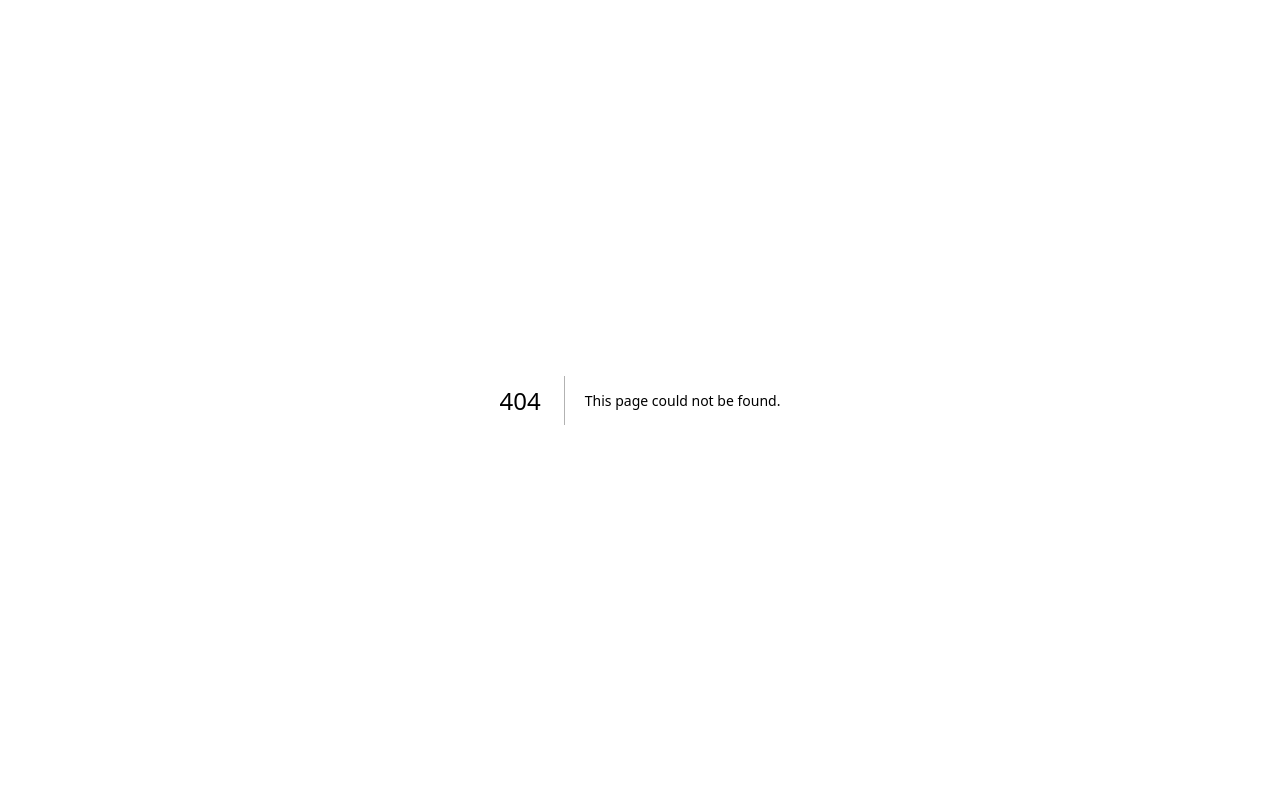
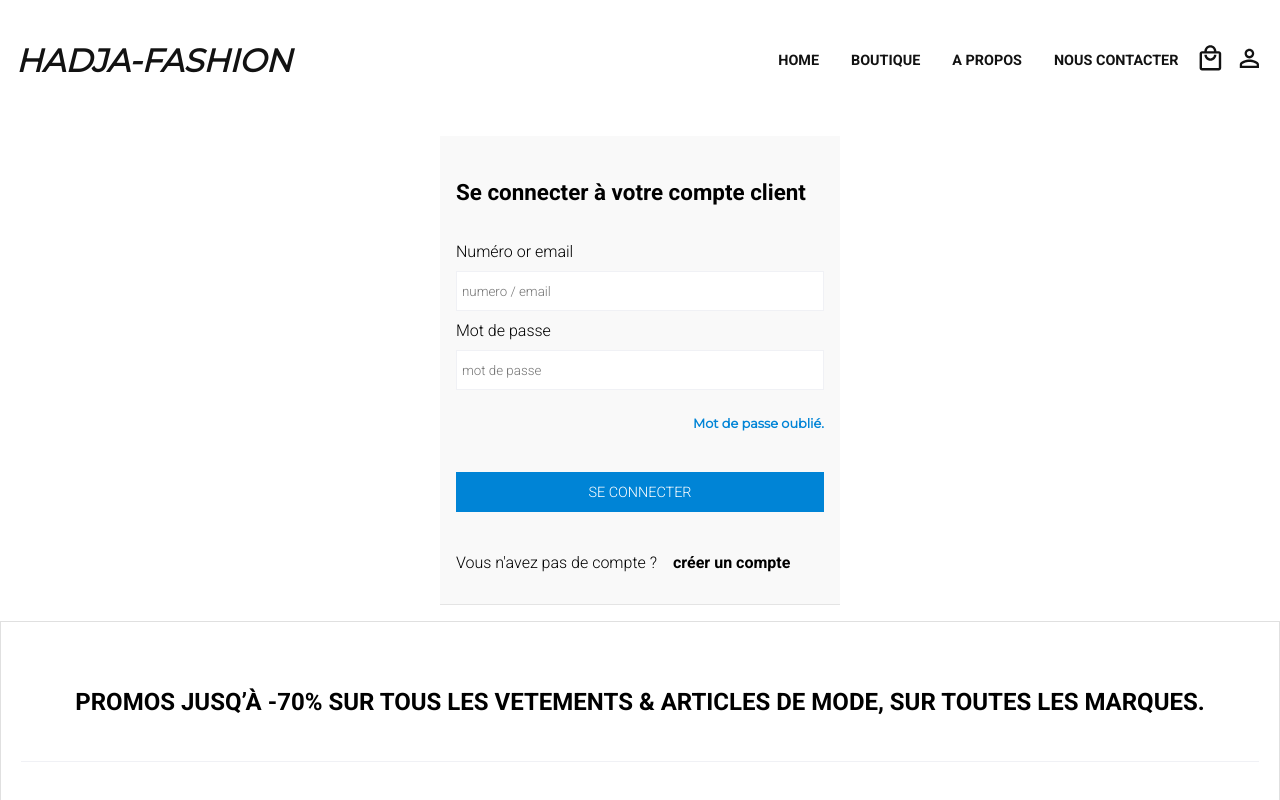
Before and after one commit to salif18/Template-ecom-next, a Next.js app in the folder shop/: page /login in a window 1280 px wide. Before the commit this address had no page. Shown: the top 800 px of the page. Built offline with nearby package versions, Linux system fonts and the light colour scheme; a web font is replaced by a local one.

Commit message:
ajout de page authentification

```diff
--- /dev/null
+++ b/shop/app/(auth)/login/page.jsx
@@ -0,0 +1,35 @@
+import LayoutPage from '@/app/layouts/Layout'
+import Link from 'next/link'
+import React from 'react'
+
+const Login = () => {
+  return (
+    <LayoutPage>
+       <main className='auth'>
+
+      <form>
+      <section className='title'>
+         <h1>Se connecter à votre compte client</h1>
+      </section>
+
+        <label htmlFor='numero'>Numéro or email</label>
+        <input id='numero' type='text' name='contact' placeholder='numero / email' />
+        <label htmlFor='userpassword'>Mot de passe</label>
+        <input id='userpassword' type='password' name='password' placeholder='mot de passe' />
+
+
+        <section className='avertissement'>
+           <p className='forget-pass'>Mot de passe oublié.</p>
+        </section>
+        <button type='submit' className='btnSend'>Se connecter</button>
+
+        <section className='status-auth'>
+           <p>Vous n'avez pas de compte ?</p> <Link href="/registre"> créer un compte</Link>
+        </section>
+      </form>
+     </main>
+    </LayoutPage>
+  )
+}
+
+export default Login
--- a/shop/app/layouts/Header.js
+++ b/shop/app/layouts/Header.js
@@ -8,9 +8,11 @@ import LocalMallOutlinedIcon from '@mui/icons-material/LocalMallOutlined';
 import PersonOutlineOutlinedIcon from '@mui/icons-material/PersonOutlineOutlined';
 import Link from 'next/link';
 import { CartContext } from '../context/CartContext';
+import { AuthContext } from '../context/AuthContext';
 
 const Header = () => {
     const { cart, nombreArticles } = useContext(CartContext)
+    const {token } = useContext(AuthContext)
     const [isMenuOpen, setIsMenuOpen] = useState(false);
     const handleView = () => {
         setIsMenuOpen(!isMenuOpen);
@@ -33,7 +35,7 @@ const Header = () => {
                 </nav>
 
                 <li><Link href="/cart"><LocalMallOutlinedIcon className={styles.icon} />{cart.length > 0 && <span>{nombreArticles}</span>}</Link></li>
-                <li><Link href="/profil"><PersonOutlineOutlinedIcon className={styles.icon}></PersonOutlineOutlinedIcon></Link></li>
+                <li><Link href={token ? "/profil" : "/login" } ><PersonOutlineOutlinedIcon className={styles.icon}></PersonOutlineOutlinedIcon></Link></li>
                 <MenuOutlinedIcon className={styles.menuToggle} onClick={handleView} />
             </div>
 
--- /dev/null
+++ b/shop/app/styles/_auth.scss
@@ -0,0 +1,111 @@
+.auth {
+    width: 100%;
+    display: flex;
+    flex-direction: column;
+    align-items: center;
+    justify-content: center;
+    padding: 16px;
+    background: #fff;
+
+    form {
+        width: 400px;
+        display: flex;
+        flex-direction: column;
+        align-items: start;
+        background: #f9f9f9;
+        gap: 10px;
+        padding: 16px;
+        border-bottom: 1px solid #58585822;
+
+        .title {
+            display: flex;
+            align-items: center;
+            height: 10vh;
+
+            h1 {
+                font-family: "Roboto";
+                font-size: 1.4em;
+            }
+        }
+
+        label {
+            font-family: "Roboto";
+            font-size: 1em;
+        }
+
+        input {
+            width: 100%;
+            height: 40px;
+            padding: 5px;
+            outline: none;
+            border: 1px solid #f0f1f5;
+            font-family: "Roboto";
+            font-weight: 500;
+        }
+
+        .btnSend {
+            margin: 15px 0;
+            width: 100%;
+            height: 40px;
+            border: none;
+            font-size: 0.9em;
+            font-family: "Roboto";
+            color: #fff;
+            text-transform: uppercase;
+            background: var(--banerColorPrimary);
+            cursor: pointer;
+        }
+
+        .avertissement {
+            width: 100%;
+            display: flex;
+            align-items: center;
+            .condition{
+                font-size: 0.8em;
+                font-family: "Montserrat";
+            }
+            .forget-pass{
+                width: 100%;
+                display: flex;
+                justify-content: flex-end;
+                margin: 16px 0;
+                font-size: 0.8em;
+                font-family: "Montserrat";
+                color: var(--banerColorPrimary);
+                font-weight: 600;
+                cursor: pointer;
+
+            }
+        }
+
+        .status-auth {
+            width: 100%;
+            display: flex;
+            align-items: center;
+            gap: 16px;
+            margin: 16px 0;
+
+            p {
+                font-family: "Roboto";
+                font-size: 1em;
+            }
+
+            a {
+                font-size: 1em;
+                font-family: "Roboto";
+                font-weight: 600;
+                cursor: pointer;
+            }
+        }
+    }
+
+}
+
+@media (max-width:768px) {
+    .auth{
+        form{
+            width: 100%;
+            border-radius: 10px;
+        }
+    }
+}
--- a/shop/app/styles/globals.scss
+++ b/shop/app/styles/globals.scss
@@ -65,3 +65,5 @@ p {
     font-size: 1em;
   }
 }
+
+@import "./auth"
```
Also changed, not shown: shop/app/(auth)/confirmation/page.jsx (added, +12 -0 lines), shop/app/(auth)/registre/page.jsx (added, +37 -0 lines), shop/app/(auth)/reset/page.jsx (added, +12 -0 lines).
